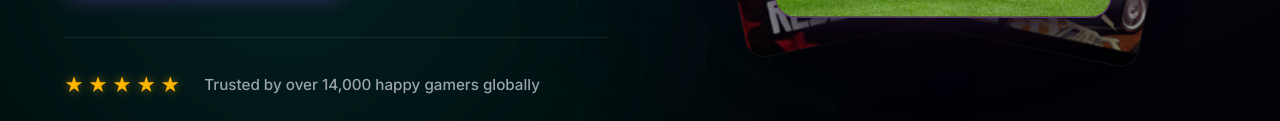
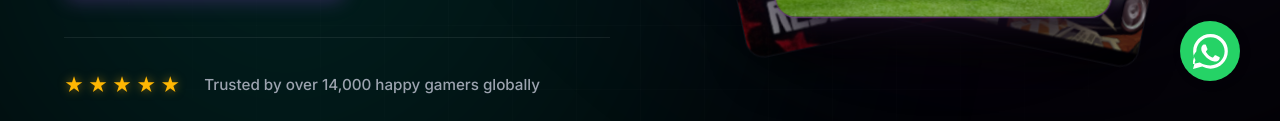
Before and after one commit to 0dayXx/zerokeys, a plain HTML site: page index.html in a window 1280 px wide. Shown: the part 679-800 px from the top of the page. Drawn offline with nearby package versions, Linux system fonts and the light colour scheme.

Commit message:
Update index.html

```diff
--- a/index.html
+++ b/index.html
@@ -6,6 +6,7 @@
   <title>ZEROKeys - Official Steam Games</title>
 
   <!-- High-Performance Font Loading -->
+   <link rel="icon" type="image/png" href="images/steam.png">
   <link rel="preconnect" href="https://fonts.googleapis.com" />
   <link rel="preconnect" href="https://fonts.gstatic.com" crossorigin />
   <link href="https://fonts.googleapis.com/css2?family=Inter:wght@300;400;500;600;700&family=Rajdhani:wght@500;600;700;800&family=Space+Mono:wght@400;700&display=swap" rel="stylesheet" />
@@ -577,6 +578,33 @@
       .builder-checkout-bar { flex-direction: column; align-items: stretch; text-align: center; }
       .btn-checkout-pack { width: 100%; }
     }
+
+    /* WhatsApp Floating Button Styles */
+.whatsapp-float {
+  position: fixed;
+  width: 60px;
+  height: 60px;
+  bottom: 40px;
+  right: 40px;
+  background-color: #25d366; /* Official WhatsApp Green */
+  color: #FFF;
+  border-radius: 50px;
+  text-align: center;
+  box-shadow: 2px 2px 10px rgba(0, 0, 0, 0.2);
+  z-index: 1000;
+  display: flex;
+  align-items: center;
+  justify-content: center;
+  text-decoration: none;
+  transition: all 0.3s ease;
+}
+
+.whatsapp-float:hover {
+  background-color: #1ebe57;
+  transform: translateY(-5px); /* Adds a smooth little jump when hovered */
+  box-shadow: 2px 5px 15px rgba(0, 0, 0, 0.3);
+  color: #FFF;
+}
   </style>
 </head>
 <body>
@@ -630,12 +658,17 @@
               <div class="trust-text">Trusted by over 14,000 happy gamers globally</div>
             </div>
           </div>
-          <div class="showcase-display showcase-interactive reveal reveal-delay-2" aria-hidden="true">
+
+          <!-- FIX APPLIED HERE: Wrapped the showcase in its own reveal div -->
+          <div class="showcase-wrapper reveal reveal-delay-2" aria-hidden="true">
+            <div class="showcase-display showcase-interactive">
               <div class="showcase-blur-ring"></div>
               <div class="card-stack card-stack-1"><img src="images/Red_Dead_Redemption_II.jpg" alt="Red Dead Redemption 2"></div>
               <div class="card-stack card-stack-2"><img src="images/Grand_Theft_Auto_V.png" alt="Grand Theft Auto V"></div>
               <div class="card-stack card-stack-3"><img src="images/fifa25.avif" alt="EA SPORTS FC 25"></div>
             </div>
+          </div>
+
         </div>
       </div>
     </header>
@@ -724,7 +757,7 @@
               <button class="clear-all-btn" id="clear-rack-btn" style="display: none;" onclick="clearSelectedPackGames()">Clear Rack</button>
             </div>
             <div class="selected-games-tray" id="selected-games-tray">
-              <div class="rack-empty-placeholder">No games added yet.</div>
+              <div class="rack-empty-placeholder">No games added yet. Click "+ Add to Pack" on any title below to build your custom pack.</div>
             </div>
           </div>
 
@@ -880,6 +913,13 @@
 
   <div class="toast-container-luxe" id="realtime-toast-injection-track" aria-live="polite"></div>
 
+    <!-- Floating WhatsApp Button -->
+  <a href="https://wa.me/212681387008" class="whatsapp-float" target="_blank" rel="noopener noreferrer">
+    <svg xmlns="http://www.w3.org/2000/svg" width="35" height="35" fill="currentColor" class="bi bi-whatsapp" viewBox="0 0 16 16">
+      <path d="M13.601 2.326A7.854 7.854 0 0 0 7.994 0C3.627 0 .068 3.558.064 7.926c0 1.399.366 2.76 1.057 3.965L0 16l4.204-1.102a7.933 7.933 0 0 0 3.79.965h.004c4.368 0 7.926-3.558 7.93-7.93A7.898 7.898 0 0 0 13.6 2.326zM7.994 1.453c3.539 0 6.454 2.914 6.454 6.454 0 1.731-.67 3.36-1.887 4.58-1.22 1.22-2.85 1.888-4.582 1.888-.002 0-.003 0-.005 0-1.636-.002-3.233-.42-4.636-1.206l-.333-.188-3.44.902.92-3.348-.206-.327A6.45 6.45 0 0 1 1.54 7.915c.003-3.54 2.917-6.453 6.454-6.453zm3.765 8.948c-.206-.104-1.222-.604-1.411-.672-.189-.069-.327-.104-.465.104-.138.208-.535.672-.656.81-.12.138-.24.155-.446.052-.206-.104-.872-.321-1.66-1.028-.616-.554-1.033-1.24-1.153-1.446-.12-.206-.013-.318.09-.422.093-.094.206-.24.309-.361.103-.12.138-.206.206-.345.069-.138.035-.276-.017-.38-.052-.104-.465-1.122-.637-1.536-.168-.404-.338-.349-.465-.355-.12-.006-.258-.006-.396-.006-.138 0-.362.052-.553.259-.191.207-.726.709-.726 1.73s.744 2.007.848 2.146c.104.138 1.464 2.235 3.545 3.109.495.212.881.339 1.182.433.498.158.951.135 1.309.082.404-.06 1.222-.499 1.394-.981.172-.482.172-.895.12-.981-.052-.086-.189-.138-.395-.242z"/>
+    </svg>
+  </a>
+
   <script>
     /* ========================================================================
        A. CATALOG COMPREHENSIVE REGISTRY DATA MODEL DATASET
@@ -966,14 +1006,18 @@
         });
       }
 
-      // Parallax effect for Hero 3D showcase
+      // FIX APPLIED HERE: Coordinates now bound to the client viewport, and nested safely in requestAnimationFrame
       const showcase = document.querySelector('.showcase-interactive');
       if (showcase) {
+        let rafId;
         document.addEventListener('mousemove', (e) => {
-          const xAxis = (window.innerWidth / 2 - e.pageX) / 50;
-          const yAxis = (window.innerHeight / 2 - e.pageY) / 50;
+          if (rafId) cancelAnimationFrame(rafId);
+          rafId = requestAnimationFrame(() => {
+            const xAxis = (window.innerWidth / 2 - e.clientX) / 50;
+            const yAxis = (window.innerHeight / 2 - e.clientY) / 50;
             showcase.style.transform = `rotateY(${xAxis}deg) rotateX(${yAxis}deg)`;
           });
+        }, { passive: true });
       }
     }
 
@@ -1184,7 +1228,7 @@
 
       if (count === 0) {
         clearBtn.style.display = 'none';
-        tray.innerHTML = `<div class="rack-empty-placeholder">No games added yet.</div>`;
+        tray.innerHTML = `<div class="rack-empty-placeholder">No games added yet. Click "+ Add to Pack" on any title below to build your custom pack.</div>`;
       } else {
         clearBtn.style.display = 'block';
         SELECTED_PACK_GAMES_ARRAY.forEach(game => {
```
Lines whose indentation alone changed are shown as unchanged.
